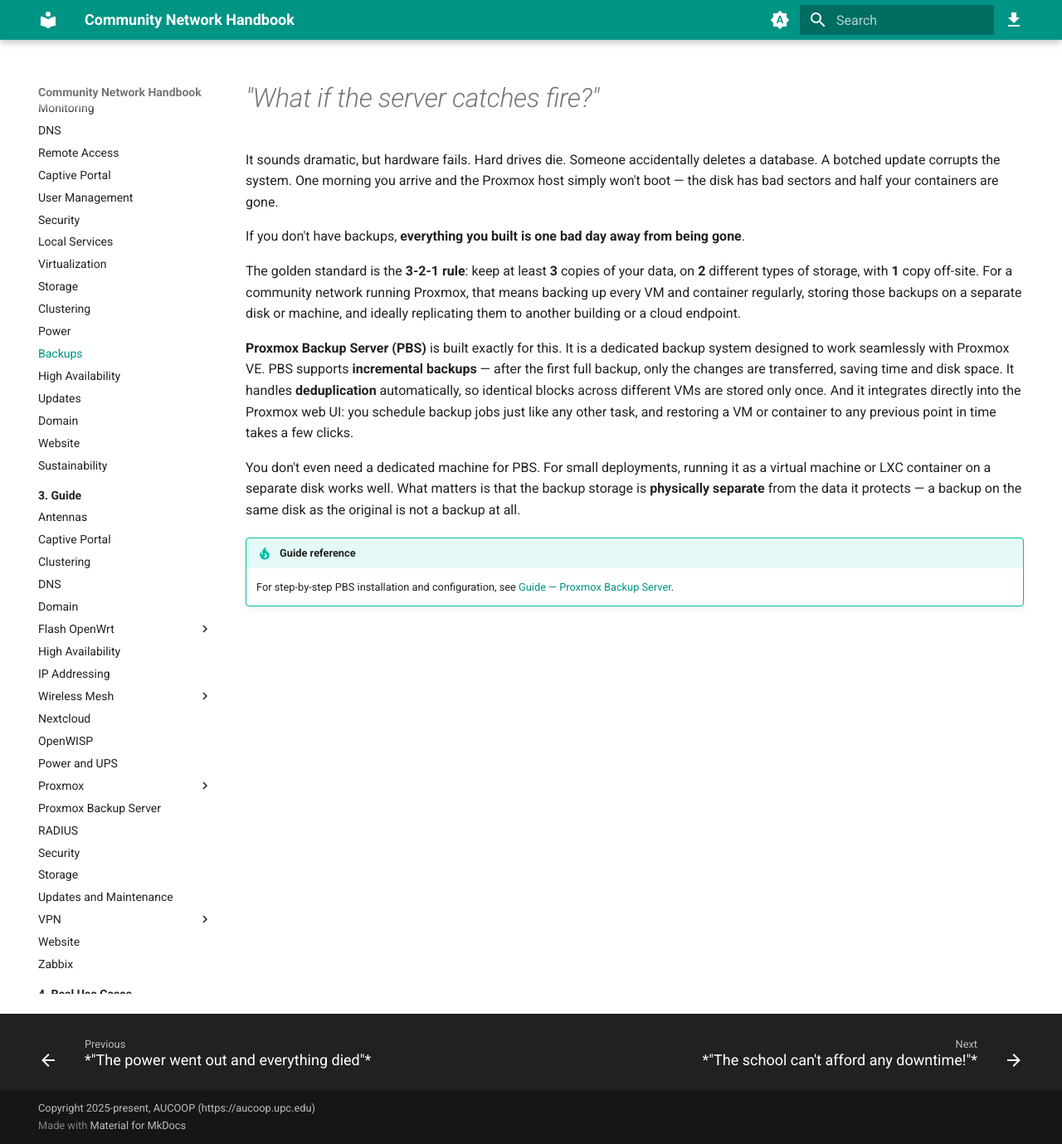
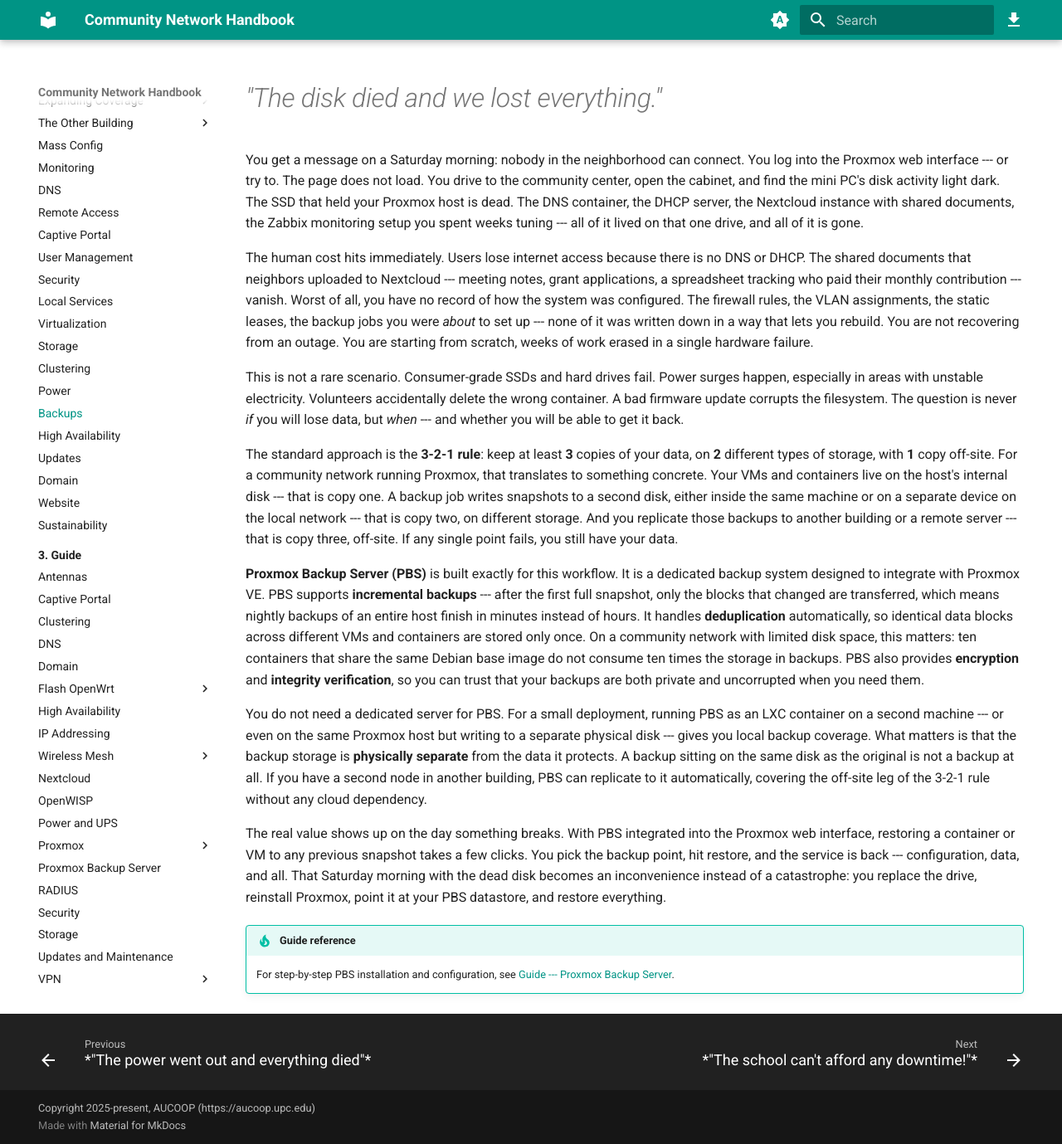
Before and after one commit to aucoop/Community-Network-Handbook, an MkDocs documentation site: the page built from docs/2-Imaginary-Use-Case/2.16-Backups/index.md, in a window 1280 px wide and 1379 px high. Shown: the whole window at 83% size. Built offline with MkDocs 1.6.1 and Material for MkDocs 9.7.7, drawn with Linux system fonts in a browser that asks for light colours.

Commit message:
Ch2 improved

```diff
--- a/docs/2-Imaginary-Use-Case/2.16-Backups/index.md
+++ b/docs/2-Imaginary-Use-Case/2.16-Backups/index.md
@@ -1,14 +1,19 @@
-# *"What if the server catches fire?"*
+# *"The disk died and we lost everything."*
 
-It sounds dramatic, but hardware fails. Hard drives die. Someone accidentally deletes a database. A botched update corrupts the system. One morning you arrive and the Proxmox host simply won't boot — the disk has bad sectors and half your containers are gone.
+You get a message on a Saturday morning: nobody in the neighborhood can connect. You log into the Proxmox web interface --- or try to. The page does not load. You drive to the community center, open the cabinet, and find the mini PC's disk activity light dark. The SSD that held your Proxmox host is dead. The DNS container, the DHCP server, the Nextcloud instance with shared documents, the Zabbix monitoring setup you spent weeks tuning --- all of it lived on that one drive, and all of it is gone.
 
-If you don't have backups, **everything you built is one bad day away from being gone**.
+The human cost hits immediately. Users lose internet access because there is no DNS or DHCP. The shared documents that neighbors uploaded to Nextcloud --- meeting notes, grant applications, a spreadsheet tracking who paid their monthly contribution --- vanish. Worst of all, you have no record of how the system was configured. The firewall rules, the VLAN assignments, the static leases, the backup jobs you were *about* to set up --- none of it was written down in a way that lets you rebuild. You are not recovering from an outage. You are starting from scratch, weeks of work erased in a single hardware failure.
 
-The golden standard is the **3-2-1 rule**: keep at least **3** copies of your data, on **2** different types of storage, with **1** copy off-site. For a community network running Proxmox, that means backing up every VM and container regularly, storing those backups on a separate disk or machine, and ideally replicating them to another building or a cloud endpoint.
+This is not a rare scenario. Consumer-grade SSDs and hard drives fail. Power surges happen, especially in areas with unstable electricity. Volunteers accidentally delete the wrong container. A bad firmware update corrupts the filesystem. The question is never *if* you will lose data, but *when* --- and whether you will be able to get it back.
 
-**Proxmox Backup Server (PBS)** is built exactly for this. It is a dedicated backup system designed to work seamlessly with Proxmox VE. PBS supports **incremental backups** — after the first full backup, only the changes are transferred, saving time and disk space. It handles **deduplication** automatically, so identical blocks across different VMs are stored only once. And it integrates directly into the Proxmox web UI: you schedule backup jobs just like any other task, and restoring a VM or container to any previous point in time takes a few clicks.
+The standard approach is the **3-2-1 rule**: keep at least **3** copies of your data, on **2** different types of storage, with **1** copy off-site. For a community network running Proxmox, that translates to something concrete. Your VMs and containers live on the host's internal disk --- that is copy one. A backup job writes snapshots to a second disk, either inside the same machine or on a separate device on the local network --- that is copy two, on different storage. And you replicate those backups to another building or a remote server --- that is copy three, off-site. If any single point fails, you still have your data.
 
-You don't even need a dedicated machine for PBS. For small deployments, running it as a virtual machine or LXC container on a separate disk works well. What matters is that the backup storage is **physically separate** from the data it protects — a backup on the same disk as the original is not a backup at all.
+**Proxmox Backup Server (PBS)** is built exactly for this workflow. It is a dedicated backup system designed to integrate with Proxmox VE. PBS supports **incremental backups** --- after the first full snapshot, only the blocks that changed are transferred, which means nightly backups of an entire host finish in minutes instead of hours. It handles **deduplication** automatically, so identical data blocks across different VMs and containers are stored only once. On a community network with limited disk space, this matters: ten containers that share the same Debian base image do not consume ten times the storage in backups. PBS also provides **encryption** and **integrity verification**, so you can trust that your backups are both private and uncorrupted when you need them.
+
+You do not need a dedicated server for PBS. For a small deployment, running PBS as an LXC container on a second machine --- or even on the same Proxmox host but writing to a separate physical disk --- gives you local backup coverage. What matters is that the backup storage is **physically separate** from the data it protects. A backup sitting on the same disk as the original is not a backup at all. If you have a second node in another building, PBS can replicate to it automatically, covering the off-site leg of the 3-2-1 rule without any cloud dependency.
+
+The real value shows up on the day something breaks. With PBS integrated into the Proxmox web interface, restoring a container or VM to any previous snapshot takes a few clicks. You pick the backup point, hit restore, and the service is back --- configuration, data, and all. That Saturday morning with the dead disk becomes an inconvenience instead of a catastrophe: you replace the drive, reinstall Proxmox, point it at your PBS datastore, and restore everything.
+
 
 !!! tip "Guide reference"
-    For step-by-step PBS installation and configuration, see [Guide — Proxmox Backup Server](../../3-Guide/Proxmox-Backup-Server/index.md).
+    For step-by-step PBS installation and configuration, see [Guide --- Proxmox Backup Server](../../3-Guide/Proxmox-Backup-Server/index.md).
```
